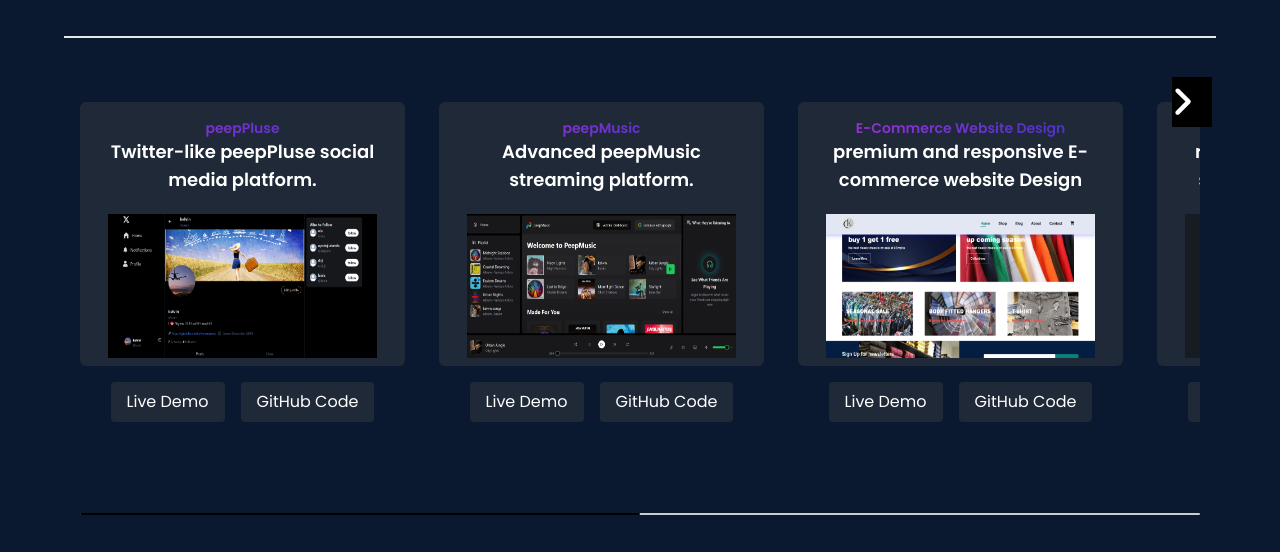
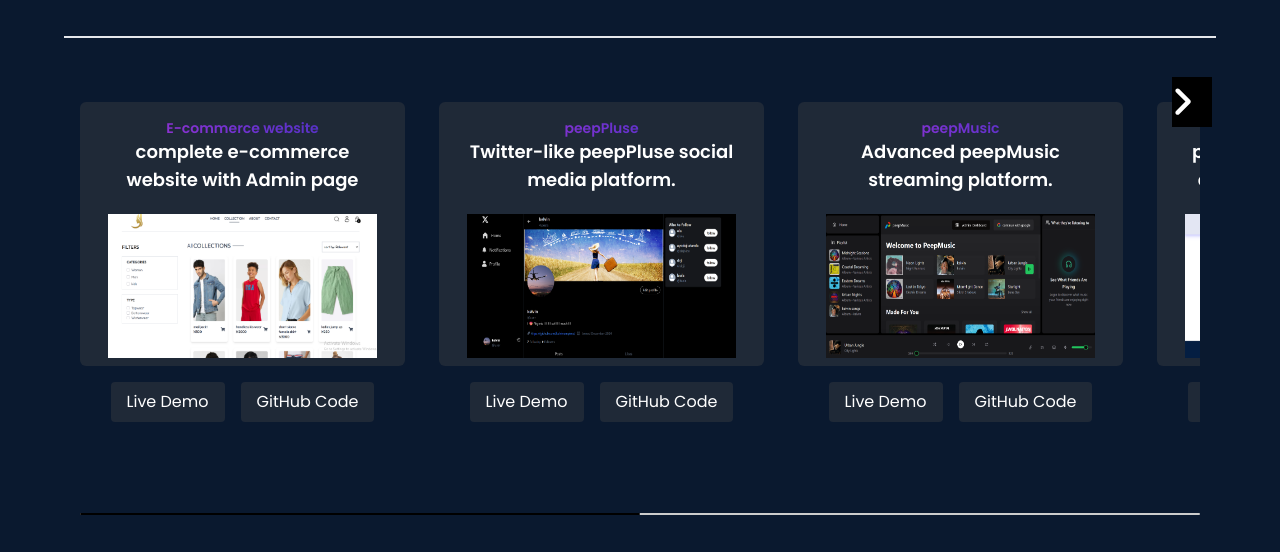
Before and after one commit to kelvinempires/portfolio-react, a React (Vite) app: page / in a window 1280 px wide. Shown: the part 1819-2371 px from the top of the page. Built offline with nearby package versions, Linux system fonts and the light colour scheme.

Commit message:
fix: add new portfolio item for e-commerce website with description and links

```diff
--- a/src/components/Portfolio.jsx
+++ b/src/components/Portfolio.jsx
@@ -19,7 +19,7 @@
 // import jumia from "../assets/jumia.png";
 // import image1 from "../assets/image1.png";
 // import form from "../assets/form.png";
-// import slider from "../assets/slider.png";
+import joel from "../assets/joel.png";
 import weather from "../assets/weather.png";
 import portfolio from "../assets/portfolio.png";
 import peepPluse from "../assets/peepPluse.png";
@@ -29,6 +29,14 @@
 
 
 const portfolioItems = [
+  {
+    title: "E-commerce website",
+    description: "complete e-commerce website with Admin page",
+    url: "https://joel-hair.vercel.app",
+    mediaType: "image",
+    mediaSrc: joel,
+    githubCode: "https://github.com/kelvinempires/joe-hair.git",
+  },
   {
     title: "peepPluse",
     description: "Twitter-like peepPluse social media platform.",
```
Also changed, not shown: src/assets/joel.png (added).
